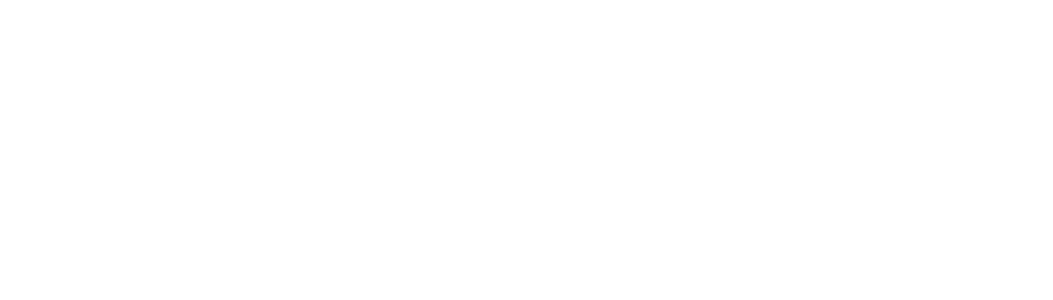
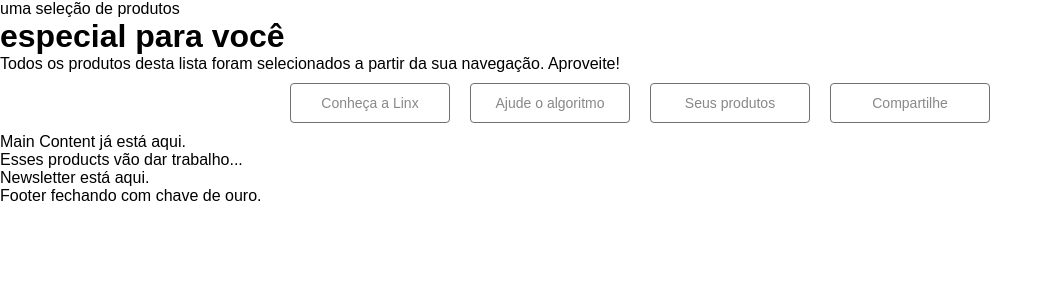
Before and after one commit to juliazib/linx-impulse-landing-page, a React (Vite) app: page / in a window 1280 px wide. Shown: the top 300 px of the page, without its empty margins (0-1053 px from the left). Built offline with nearby package versions, Linux system fonts and the light colour scheme.

Commit message:
:sparkles: feat: adicionei o componente de navegação

```diff
--- a/src/App.css
+++ b/src/App.css
@@ -0,0 +1,5 @@
+* {
+    margin: 0;
+    padding: 0;
+    box-sizing: border-box;
+}
--- a/src/App.jsx
+++ b/src/App.jsx
@@ -1,7 +1,18 @@
 import './App.css'
+import { Header } from './components/Header/Header.jsx'
+import { MainContent } from './components/MainContent.jsx'
+import { Products } from './components/Products.jsx'
+import { Newsletter } from './components/Newsletter.jsx'
+import { Footer } from './components/Footer.jsx'
 
 function App() {
-
+    return <div>
+    <Header/>
+    <MainContent />
+    <Products />
+    <Newsletter />
+    <Footer />
+  </div>
 }
 
 export default App
--- /dev/null
+++ b/src/components/Footer.jsx
@@ -0,0 +1,9 @@
+import React from 'react'
+
+export const Footer = () => {
+    return <div>
+        <p>
+            Footer fechando com chave de ouro.
+        </p>
+    </div>
+}
--- /dev/null
+++ b/src/components/Header/Header.jsx
@@ -0,0 +1,21 @@
+import React from 'react'
+import s from './Header.module.css'
+import { Navigation } from '../Navigation/Navigation.jsx'
+
+export const Header = () => {
+    return (
+        <div className={s.Header}>
+            <p>
+                uma seleção de produtos
+            </p>
+            <h1>
+                especial para você
+            </h1>
+            <p>
+                Todos os produtos desta lista foram selecionados a partir da sua navegação. Aproveite!
+            </p>
+
+            <Navigation />
+        </div>
+    )
+}
--- /dev/null
+++ b/src/components/Header/Header.module.css
@@ -0,0 +1,3 @@
+.headerDiv {
+    background-color: #707070;
+}
--- /dev/null
+++ b/src/components/MainContent.jsx
@@ -0,0 +1,9 @@
+import React from 'react'
+
+export const MainContent = () => {
+    return <div>
+        <p>
+            Main Content já está aqui.
+        </p>
+    </div>
+}
--- /dev/null
+++ b/src/components/Navigation/Navigation.jsx
@@ -0,0 +1,21 @@
+import React from 'react'
+import s from './Navigation.module.css'
+
+export const Navigation = () => {
+    return (
+        <div className={s.Navigation}>
+            <button>
+                Conheça a Linx
+            </button>
+            <button>
+                Ajude o algoritmo
+            </button>
+            <button>
+                Seus produtos
+            </button>
+            <button>
+                Compartilhe
+            </button>
+        </div>
+    )
+}
--- /dev/null
+++ b/src/components/Navigation/Navigation.module.css
@@ -0,0 +1,21 @@
+.Navigation {
+    display: flex;
+    flex-direction: row;
+    justify-content: center;
+}
+
+.Navigation button {
+    margin: 10px;
+    width: 160px;
+    height: 40px;
+    background-color: #FFFFFF;
+    border: 1px solid #707070;
+    border-radius: 4px;
+    color: #888888;
+    font-size: 14px;
+}
+
+.Navigation button:hover {
+    box-shadow: 0px 1px 6px #00000029;
+    cursor: pointer;
+}
--- /dev/null
+++ b/src/components/Newsletter.jsx
@@ -0,0 +1,9 @@
+import React from 'react'
+
+export const Newsletter = () => {
+    return <div>
+        <p>
+            Newsletter está aqui.
+        </p>
+    </div>
+}
--- /dev/null
+++ b/src/components/Products.jsx
@@ -0,0 +1,9 @@
+import React from 'react'
+
+export const Products = () => {
+    return <div>
+        <p>
+            Esses products vão dar trabalho...
+        </p>
+    </div>
+}
--- a/src/index.css
+++ b/src/index.css
@@ -0,0 +1,3 @@
+:root {
+    font-family: Arial, Helvetica, sans-serif;
+}
```
